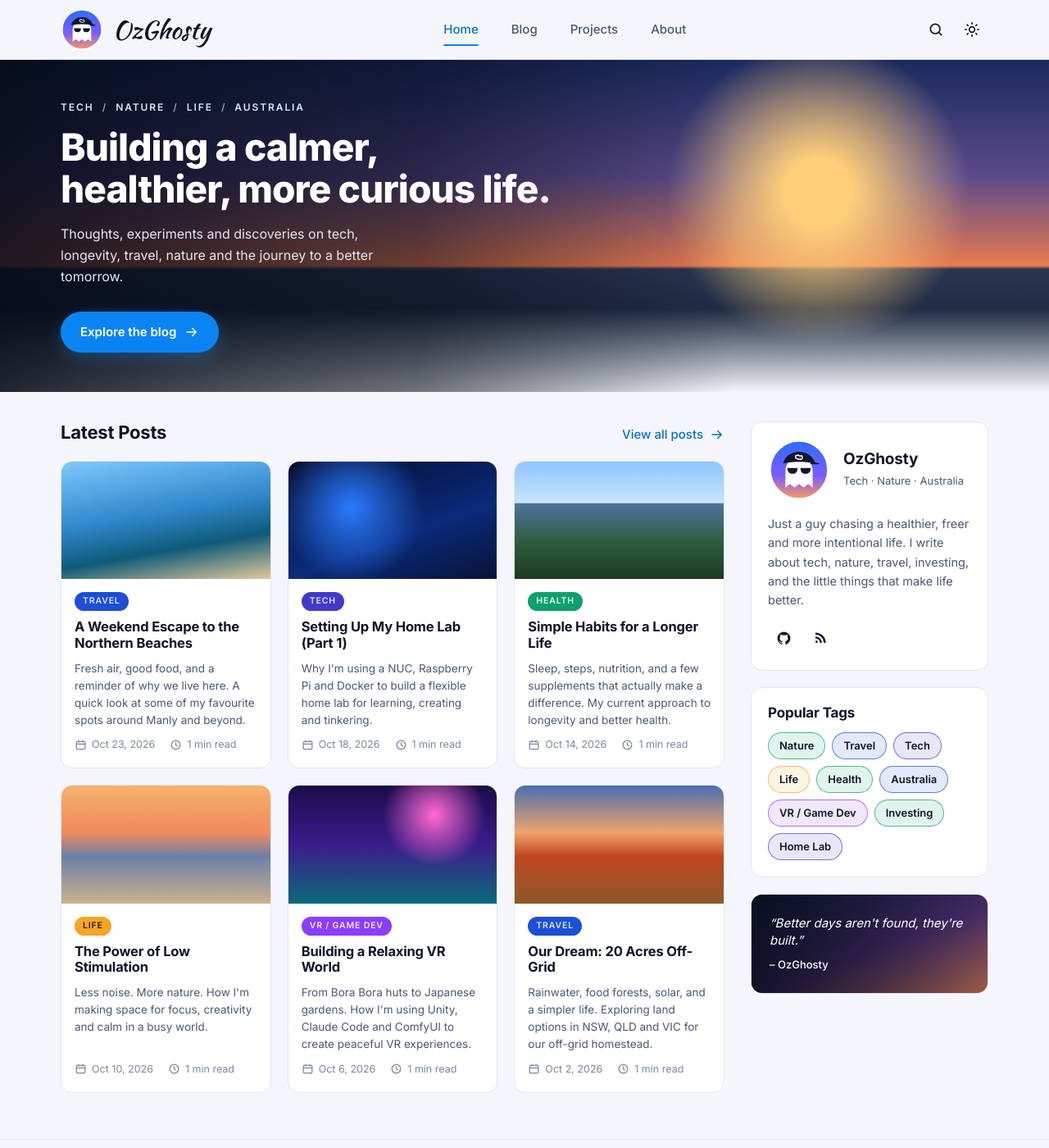
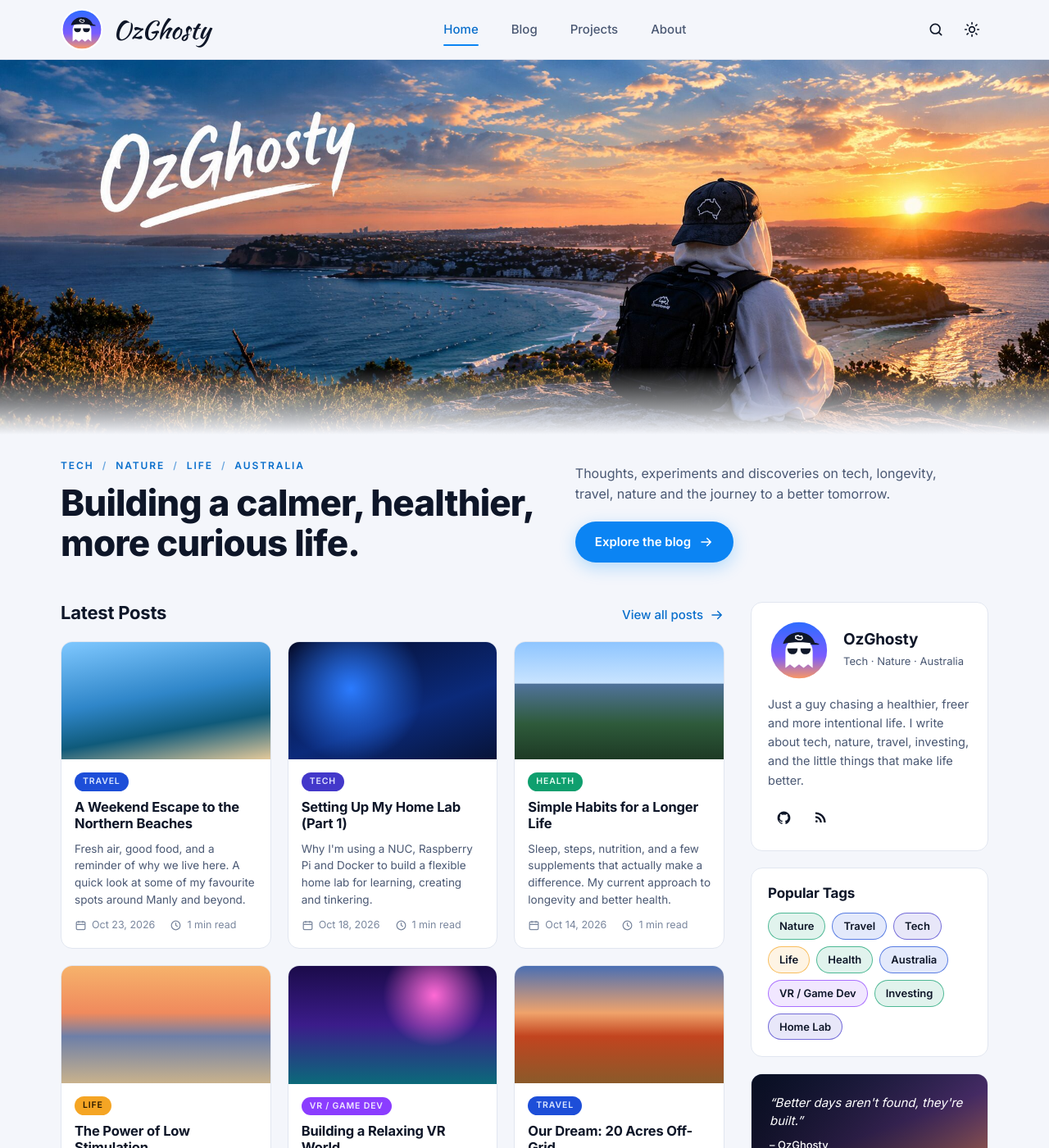
Before and after one commit to ozghosty/ozghosty.github.io, a Jekyll site: the page built from index.html, in a window 1280 px wide and 1400 px high. Shown: the whole window at 82% size. Built offline with Jekyll 4.4.1, drawn with Linux system fonts in a browser that asks for light colours.

Commit message:
Use OzGhosty banner image for homepage hero
Banner is shown uncropped (it carries its own wordmark) with the intro
text moved below it. Source PNG is kept out of the build.

Co-Authored-By: Claude Opus 5.5 <noreply@anthropic.com>

```diff
--- a/_config.yml
+++ b/_config.yml
@@ -23,7 +23,7 @@ hero:
     and the journey to a better tomorrow.
   cta_text: Explore the blog
   cta_url: /blog/
-  image: /assets/images/hero.jpg
+  image: /assets/images/banner.jpg
 
 quote:
   text: Better days aren't found, they're built.
@@ -76,5 +76,6 @@ exclude:
   - Gemfile.lock
   - web-mockup-ui.png
   - icon-mock.png
+  - assets/images/banner.png
   - vendor
   - .jekyll-cache
--- a/_layouts/home.html
+++ b/_layouts/home.html
@@ -3,12 +3,18 @@ layout: default
 ---
 {%- assign hero = site.hero -%}
 <section class="hero">
-  {% include image.html src=hero.image alt="" class="hero-bg" variant="sunset" eager=true %}
+  <div class="hero-banner">
+    {% include image.html src=hero.image alt=site.title class="hero-bg" variant="sunset" eager=true %}
+  </div>
   <div class="container hero-content">
-    <p class="kicker">{{ hero.kicker | join: "<span>/</span>" }}</p>
-    <h1>{{ hero.title }}</h1>
-    <p class="lead">{{ hero.lead }}</p>
-    <a class="btn" href="{{ hero.cta_url | relative_url }}">{{ hero.cta_text }} {% include icon.html name="arrow" %}</a>
+    <div>
+      <p class="kicker">{{ hero.kicker | join: "<span>/</span>" }}</p>
+      <h1>{{ hero.title }}</h1>
+    </div>
+    <div class="hero-side">
+      <p class="lead">{{ hero.lead }}</p>
+      <a class="btn" href="{{ hero.cta_url | relative_url }}">{{ hero.cta_text }} {% include icon.html name="arrow" %}</a>
+    </div>
   </div>
 </section>
 
--- a/assets/css/main.css
+++ b/assets/css/main.css
@@ -140,19 +140,18 @@ button { font: inherit; color: inherit; }
 .ph-desert  { background: linear-gradient(180deg, #4a6fb3 0%, #f0a36b 40%, #c2441f 60%, #8a5a2a 100%); }
 
 /* Hero */
-.hero { position: relative; min-height: 360px; display: flex; align-items: center; overflow: hidden; }
-.hero-bg { position: absolute; inset: 0; width: 100%; height: 100%; object-fit: cover; object-position: center 45%; }
-.hero::after {
-  content: ""; position: absolute; inset: 0;
-  background:
-    linear-gradient(90deg, rgba(4, 9, 22, 0.88) 0%, rgba(4, 9, 22, 0.55) 40%, rgba(4, 9, 22, 0) 70%),
-    linear-gradient(0deg, var(--bg) 0%, transparent 25%);
+/* The banner carries its own wordmark, so it's shown uncropped with the intro text below it. */
+.hero-banner { position: relative; aspect-ratio: 2098 / 749; max-height: 560px; min-height: 200px; overflow: hidden; }
+.hero-bg { position: absolute; inset: 0; width: 100%; height: 100%; object-fit: cover; object-position: 30% 50%; }
+.hero-banner::after { content: ""; position: absolute; inset: 0; background: linear-gradient(0deg, var(--bg) 0%, transparent 18%); }
+.hero-content {
+  display: grid; grid-template-columns: minmax(0, 1.15fr) minmax(0, 1fr); gap: 16px 48px; align-items: end;
+  padding-top: 28px; padding-bottom: 12px;
 }
-.hero-content { position: relative; z-index: 1; padding-top: 48px; padding-bottom: 48px; color: #fff; }
-.kicker { font-size: 12px; font-weight: 600; letter-spacing: 0.16em; text-transform: uppercase; color: #dbe5f5; margin-bottom: 14px; }
-.kicker span { margin: 0 10px; opacity: 0.7; }
-.hero h1 { font-size: clamp(32px, 4.4vw, 46px); font-weight: 800; max-width: 13em; letter-spacing: -0.02em; line-height: 1.1; }
-.hero .lead { margin: 18px 0 30px; max-width: 24em; font-size: 16px; color: #e2e9f5; }
+.kicker { font-size: 12px; font-weight: 600; letter-spacing: 0.16em; text-transform: uppercase; color: var(--accent-text); margin-bottom: 12px; }
+.kicker span { margin: 0 10px; opacity: 0.6; }
+.hero h1 { font-size: clamp(30px, 3.8vw, 44px); font-weight: 800; max-width: 14em; letter-spacing: -0.02em; line-height: 1.1; }
+.hero .lead { margin-bottom: 20px; max-width: 30em; font-size: 16px; color: var(--text-muted); }
 
 /* Two-column layout */
 .layout { display: grid; grid-template-columns: minmax(0, 1fr) 290px; gap: 32px; padding-top: 36px; padding-bottom: 56px; align-items: start; }
@@ -323,8 +322,7 @@ button { font: inherit; color: inherit; }
   .logo-mark { width: 44px; height: 44px; }
   .post-grid, .post-list { grid-template-columns: minmax(0, 1fr); }
   .sidebar { grid-template-columns: minmax(0, 1fr); }
-  .hero { min-height: 420px; }
-  .hero::after { background: linear-gradient(0deg, var(--bg) 0%, rgba(4, 9, 22, 0.6) 40%, rgba(4, 9, 22, 0.55) 100%); }
+  .hero-content { grid-template-columns: minmax(0, 1fr); padding-top: 16px; }
   .footer-top { flex-direction: column; align-items: flex-start; }
   .footer-nav { gap: 20px; }
   .post-nav { grid-template-columns: 1fr; }
```
Also changed, not shown: assets/images/banner.jpg (added).
